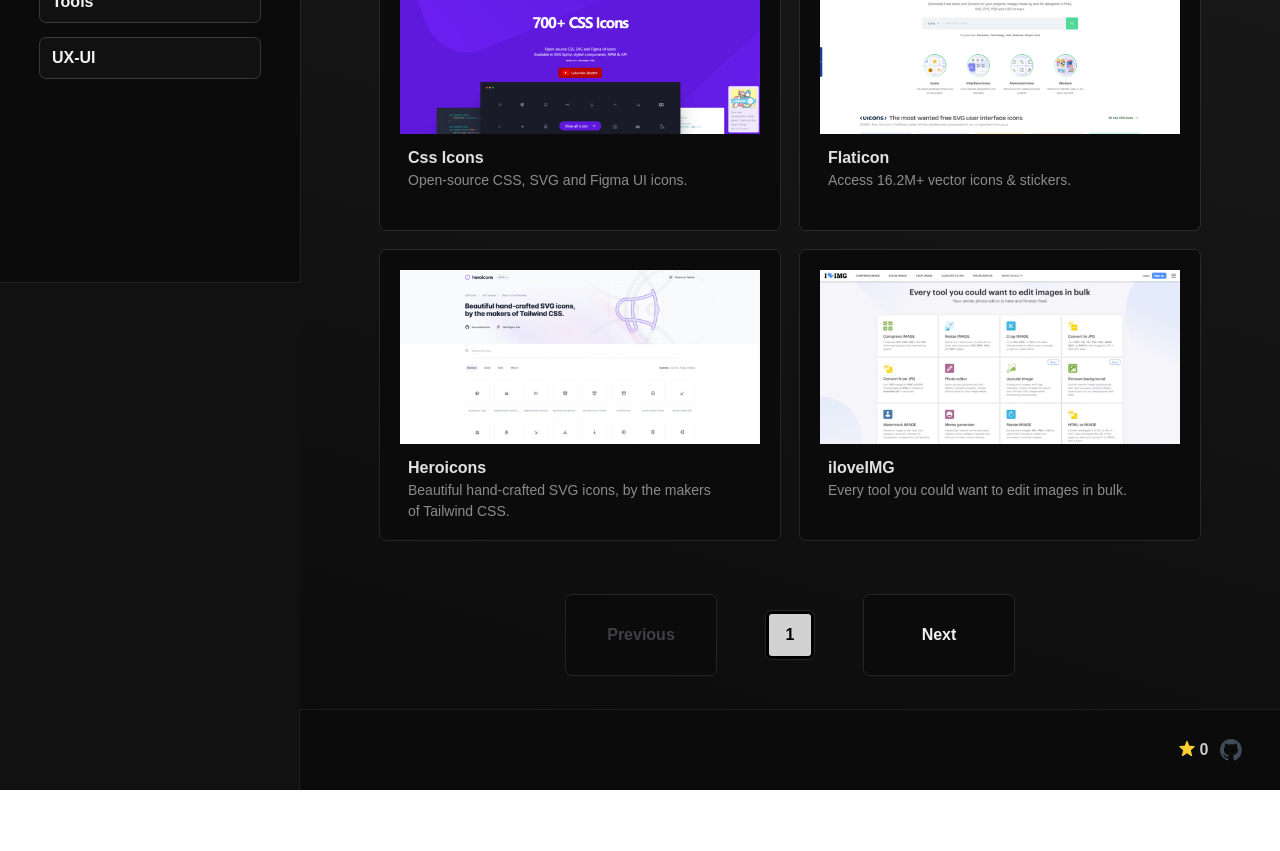
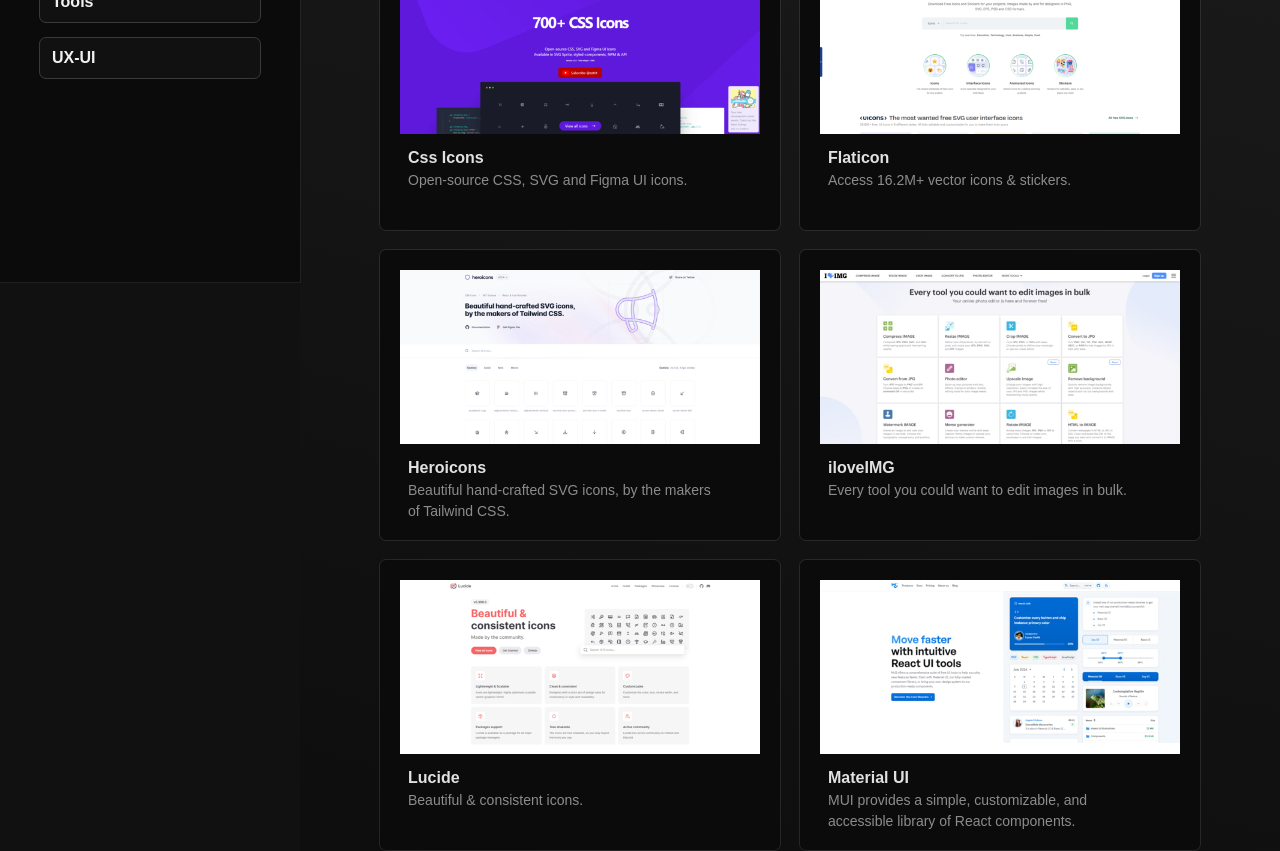
Before and after one commit to SanchezEnzo/DevLand, a React (Vite) app: page / in a window 1280 px wide. Shown: the part 518-1369 px from the top of the page. Before the commit the page ends 1308 px from the top, so only its background shows below. Built offline with nearby package versions, Linux system fonts and the light colour scheme; no server answers; a web font is replaced by a local one.

Commit message:
change quantity cards per page

```diff
--- a/src/components/content/Content.tsx
+++ b/src/components/content/Content.tsx
@@ -8,7 +8,7 @@ export function Content() {
 
 	return (
 		<section className='px-20 pb-5 max-lg:pb-10 max-md:pb-5 pt-20 max-sm:pt-10 max-md:px-5 gap-5 grid grid-cols-repeatAutoFill max-sm:grid-cols-repeatAutoFillMobile my-0 mx-auto w-full place-items-center min-h-[90dvh] items-start'>
-			{filteredItems?.slice(page * 6 - 6, page * 6).map((icon, index) => {
+			{filteredItems?.slice(page * 8 - 8, page * 8).map((icon, index) => {
 				return <Card icon={icon} key={index} />;
 			})}
 		</section>
--- a/src/contexts/page.tsx
+++ b/src/contexts/page.tsx
@@ -22,7 +22,7 @@ export function PageProvider({ children }: { children: React.ReactNode }) {
 	};
 
 	const checkIsLastPage = (filteredItems: Item[]): Item[] => {
-		setIsLastPage(filteredItems.length / 6 <= page);
+		setIsLastPage(filteredItems.length / 8 <= page);
 		return filteredItems;
 	};
 	return (
```
